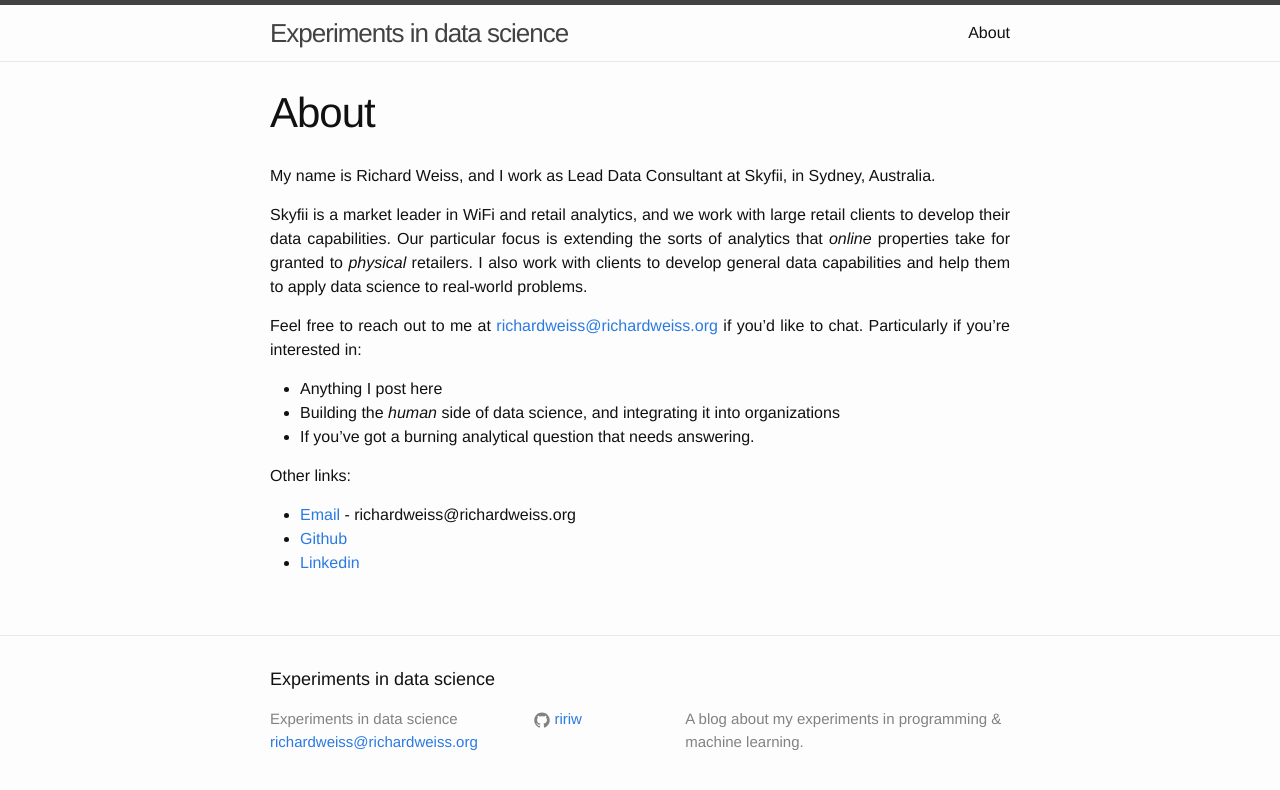
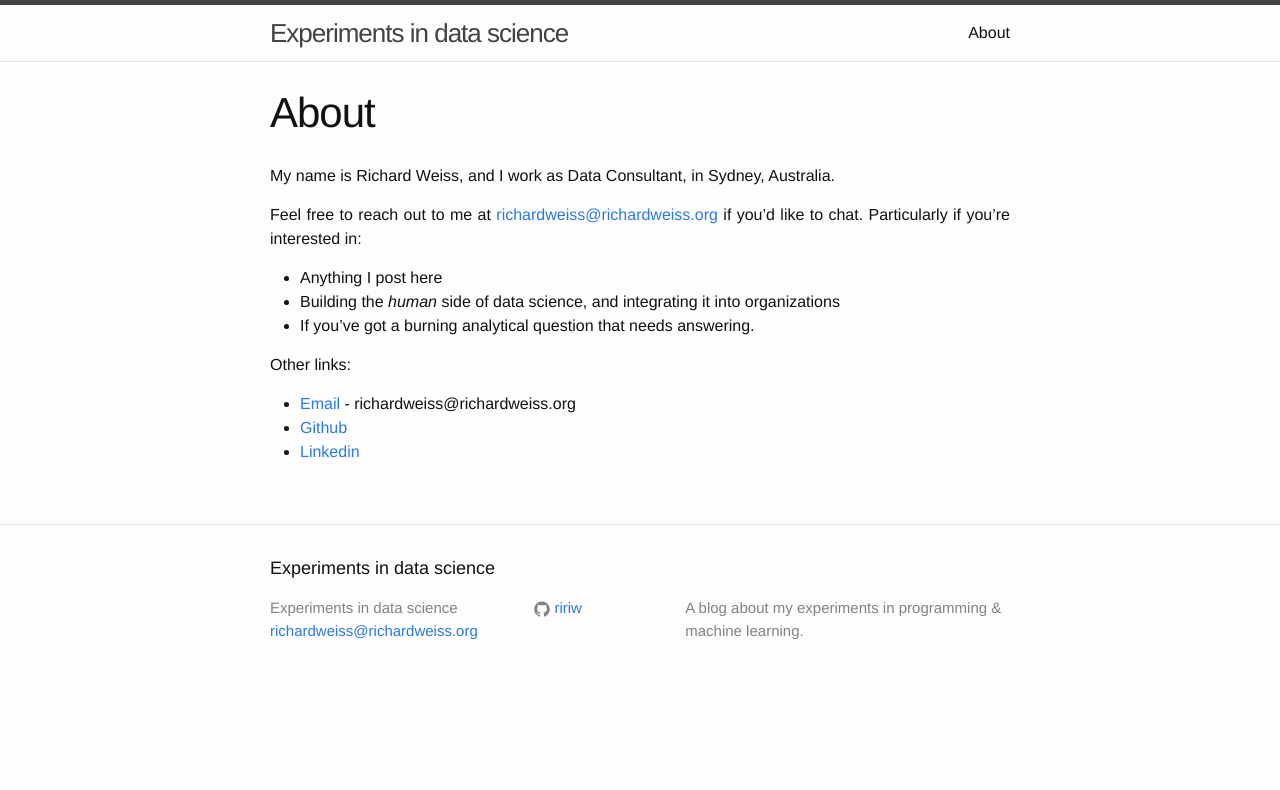
Before and after one commit to ririw/ririw.github.io, a Jekyll site: the page built from about.md, in a window 1280 px wide. Shown: the top 790 px of the page. Built offline with Jekyll 4.4.1, drawn with Linux system fonts in a browser that asks for light colours.

Commit message:
abvout update

```diff
--- a/_layouts/post.html
+++ b/_layouts/post.html
@@ -12,6 +12,5 @@ layout: default
   <article class="post-content">
     {{ content }}
   </article>
-  <iframe src='https://nextpage.online/nextpage' style='width: 100%; margin: 0; padding: 0; border: none;'></iframe>
 
 </div>
--- a/about.md
+++ b/about.md
@@ -4,11 +4,7 @@ title: About
 permalink: /about/
 ---
 
-My name is Richard Weiss, and I work as Lead Data Consultant at Skyfii, in Sydney, Australia.
-
-Skyfii is a market leader in WiFi and retail analytics, and we work with large retail clients to develop their data capabilities.
-Our particular focus is extending the sorts of analytics that _online_ properties take for granted to _physical_ retailers.
-I also work with clients to develop general data capabilities and help them to apply data science to real-world problems.
+My name is Richard Weiss, and I work as Data Consultant, in Sydney, Australia.
 
 Feel free to reach out to me at [richardweiss@richardweiss.org](mailto:richardweiss@richardweiss.org) if you'd like to chat.
 Particularly if you're interested in:
```
